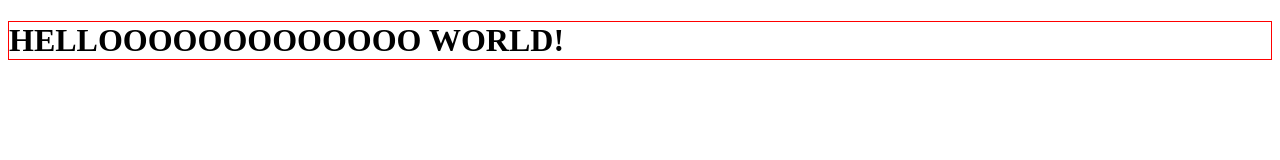
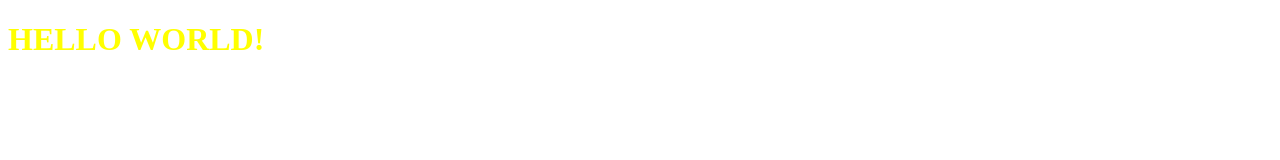
Before and after one commit to nathanlschneider/gulpExample, a website: page index.html in a window 1280 px wide. Drawn offline with Linux system fonts and the light colour scheme.

Commit message:
new file:   .gitignore

```diff
--- a/index.html
+++ b/index.html
@@ -6,9 +6,10 @@
     <title>Page Title</title>
     <meta name="viewport" content="width=device-width, initial-scale=1">
     <link rel="stylesheet" type="text/css" media="screen" href="css/main.css" />
-    <script src="css/main.js"></script>
+    <script src="js/main.js"></script>
 </head>
 <body>
-    <h1>HELLOOOOOOOOOOOOO WORLD!</h1>
+    <h1>HELLO WORLD!</h1>
+
 </body>
 </html>
--- a/scss/_base.scss
+++ b/scss/_base.scss
@@ -1,3 +1,7 @@
-h1 {
-    border: 1px solid red;
+$red: #ffff00;
+
+body {
+    h1{
+        color: $red;
+    }
 }
```
Also changed, not shown: css/main.css, 1 other file.
